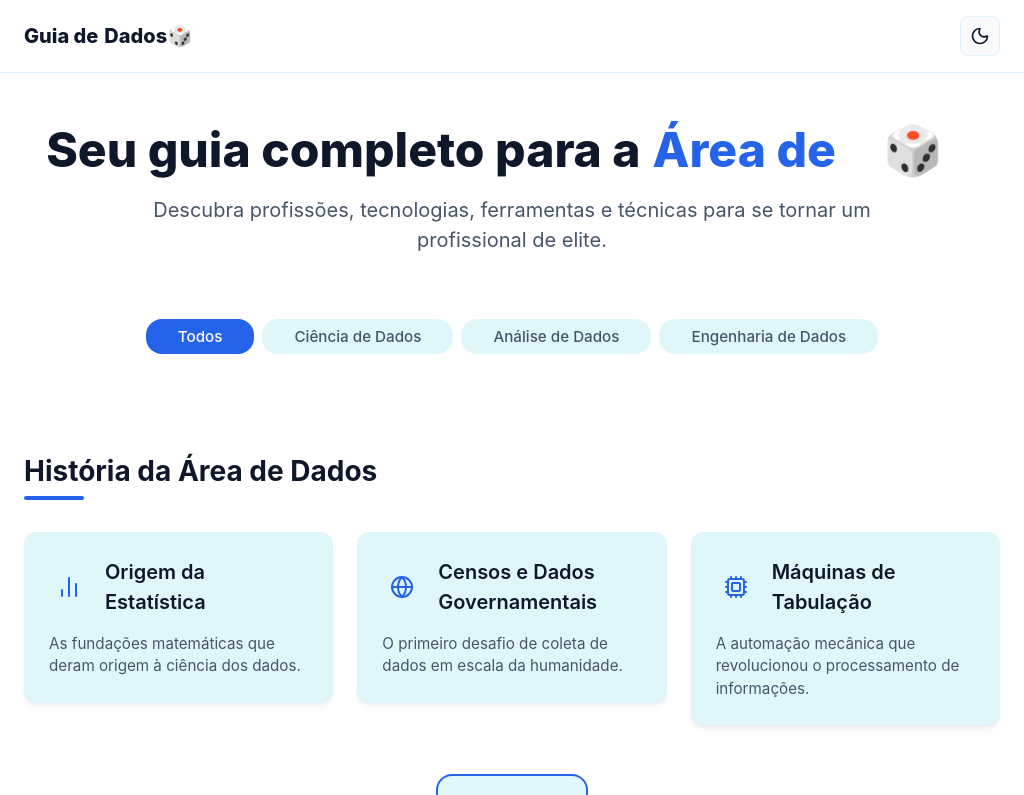
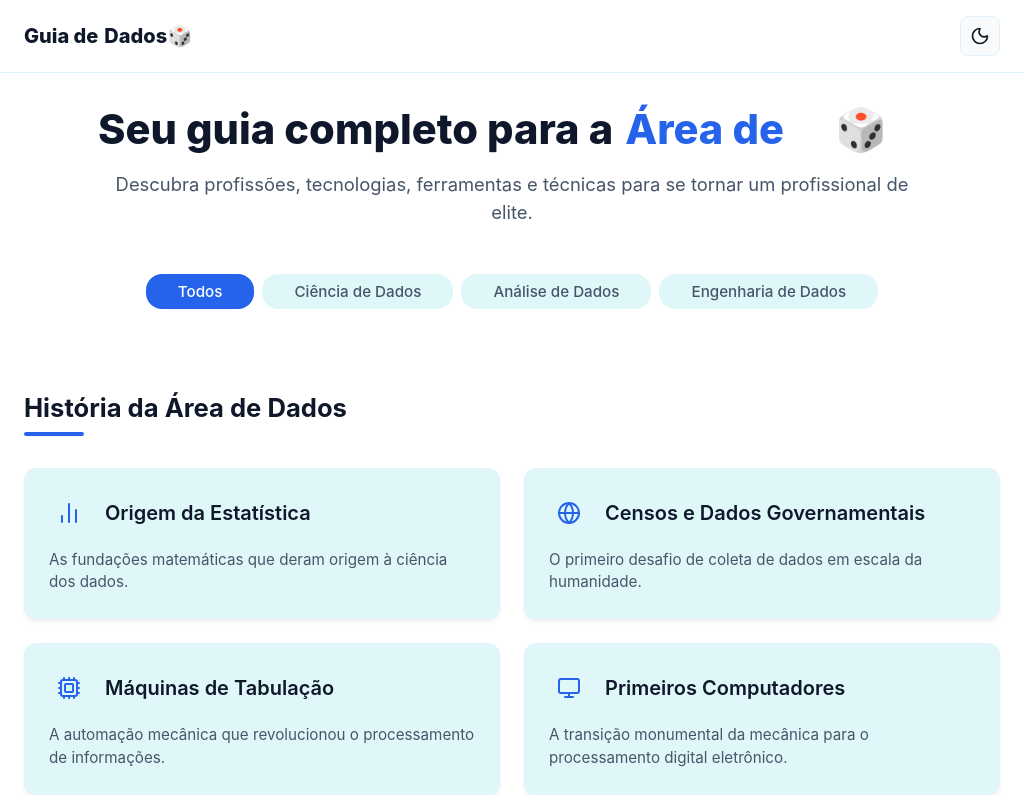
Before and after one commit to manoelja/dataguia, a React (Vite) app: page / in a window 1024 px wide. Shown: the top 795 px of the page. Built offline with nearby package versions, Linux system fonts and the light colour scheme.

Commit message:
style(frontend): melhora layout na faixa tablet (769-1024px)

```diff
--- a/src/components/Section/Section.module.css
+++ b/src/components/Section/Section.module.css
@@ -50,3 +50,18 @@
   background-color: var(--accent-primary);
   color: white;
 }
+
+@media (min-width: 769px) and (max-width: 1024px) {
+  /* Padrão tablet: espaçamento compacto e grid em 2 colunas */
+  .section {
+    padding: var(--space-xl) 0;
+  }
+
+  .sectionTitle {
+    font-size: 1.6rem;
+  }
+
+  .grid {
+    grid-template-columns: repeat(2, 1fr);
+  }
+}
--- a/src/components/Section/Section.tsx
+++ b/src/components/Section/Section.tsx
@@ -31,8 +31,8 @@ const Section: React.FC<SectionProps> = ({ section, activeFilter = 'Todos' }) =>
     activeFilter === 'Todos' || item.categories.includes(activeFilter)
   );
 
-  const visibleItems = showAll ? filteredItems : filteredItems.slice(0, 3);
-  const hasMore = filteredItems.length > 3;
+  const visibleItems = showAll ? filteredItems : filteredItems.slice(0, 4);
+  const hasMore = filteredItems.length > 4;
 
   const gridRef = useRef<HTMLDivElement>(null);
   const inView = useInView(gridRef, { once: true, margin: '-50px' });
--- a/src/pages/DetailPage.module.css
+++ b/src/pages/DetailPage.module.css
@@ -198,6 +198,17 @@
   padding: var(--space-xl);
 }
 
+@media (min-width: 769px) and (max-width: 1024px) {
+  /* Padrão tablet: título compacto e cards relacionados em 2 colunas */
+  .title {
+    font-size: 2.2rem;
+  }
+
+  .relatedGrid {
+    grid-template-columns: repeat(2, 1fr);
+  }
+}
+
 @media (max-width: 768px) {
   .details {
     grid-template-columns: 1fr;
--- a/src/pages/Home.module.css
+++ b/src/pages/Home.module.css
@@ -59,6 +59,21 @@
   gap: var(--space-xl);
 }
 
+@media (min-width: 769px) and (max-width: 1024px) {
+  /* Padrão tablet: compacta o hero para não ficar esticado */
+  .hero {
+    padding: var(--space-xl) 0;
+  }
+
+  .heroTitle {
+    font-size: 2.6rem;
+  }
+
+  .heroSubtitle {
+    font-size: 1.15rem;
+  }
+}
+
 @media (max-width: 768px) {
   .heroTitle {
     font-size: 2.25rem;
```
